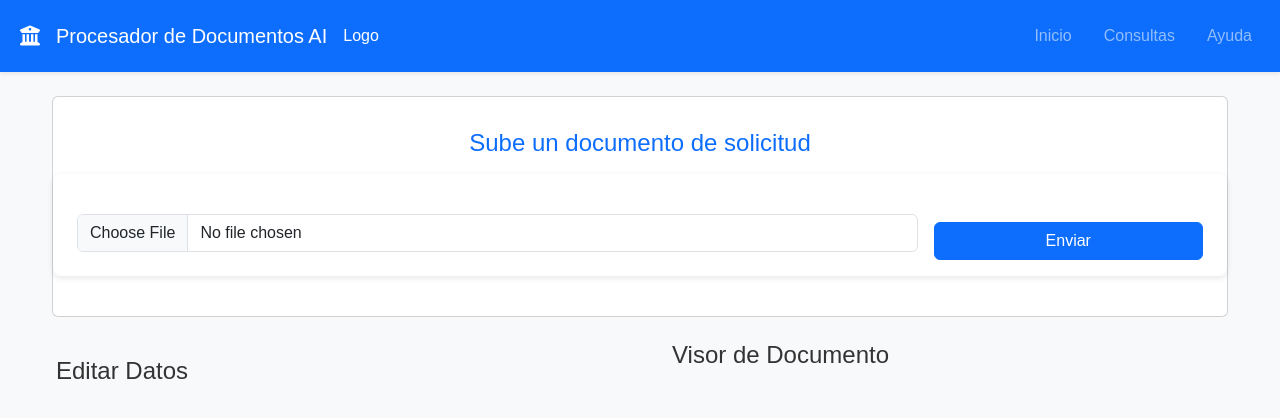
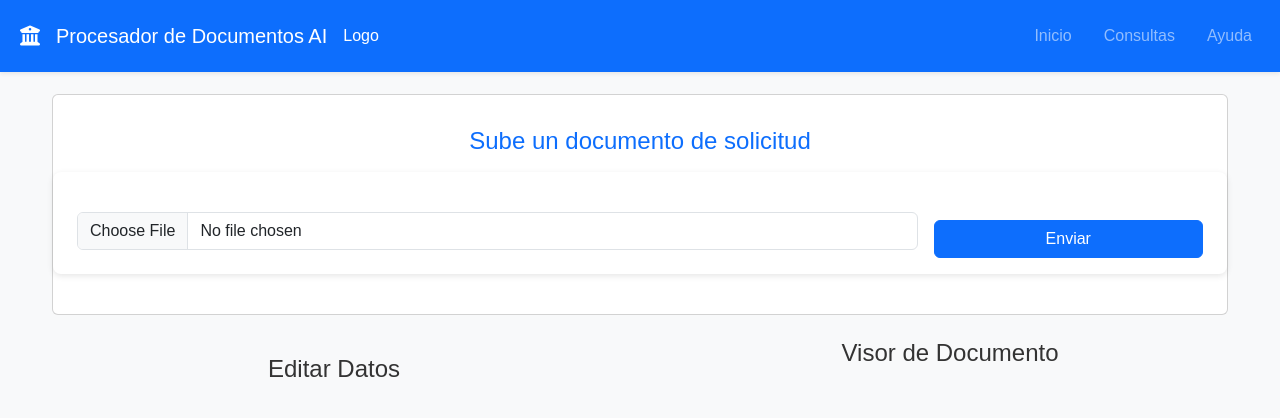
Before and after one commit to PavelBT/TFM, a Flask app: page / in a window 1280 px wide. Shown: the top 418 px of the page. Run offline with Flask 3, Linux system fonts and the light colour scheme; parts of the project's set-up code (start-up, migrations or seed data) failed here and were passed over; some libraries are stand-ins or nearby versions.

Commit message:
Improve UI layout

```diff
--- a/web/static/main.css
+++ b/web/static/main.css
@@ -3,6 +3,7 @@ body {
     margin: 0;
     background-color: #f8f9fa;
     color: #333;
+    padding-top: 70px; /* space for fixed navbar */
 }
 
 .container {
@@ -92,6 +93,7 @@ input[type="file"] {
 
 
 .table-link { color: #2c3e50; text-decoration: none; }
+.small-table { font-size: 0.875rem; }
 
 /* Alert styles */
 .alert {
--- a/web/templates/base.html
+++ b/web/templates/base.html
@@ -9,7 +9,7 @@
     <link rel="stylesheet" href="{{ url_for('static', filename='main.css') }}">
 </head>
 <body class="bg-light">
-    <nav class="navbar navbar-expand-lg navbar-dark bg-primary shadow-sm">
+    <nav class="navbar navbar-expand-lg navbar-dark bg-primary shadow-sm fixed-top">
         <div class="container-fluid">
             <a class="navbar-brand d-flex align-items-center" href="/">
                 <i class="fas fa-university me-2 p-2"></i>
--- a/web/templates/index.html
+++ b/web/templates/index.html
@@ -23,7 +23,7 @@
             {% if form_type %}
             <h2 class="h5 mb-3">{{ FORM_NAMES.get(form_type, form_type.replace('_', ' ').title()) }}</h2>
             {% endif %}
-            <h3 class="h4">Editar Datos</h3>
+            <h4 class="text-center mb-3">Editar Datos</h4>
             <form id="edit-form" {% if not fields %}style="display:none;"{% endif %}>
             <div id="form-area">
                 {% if fields %}
@@ -68,13 +68,13 @@
                     {{ render_form(fields) }}
                 {% endif %}
                 </div>
-                <div class="text-end mt-3">
+                <div class="text-center mt-3">
                     <button type="button" id="save-btn" class="btn btn-primary" {% if not fields %}style="display:none;"{% endif %}>Guardar</button>
                 </div>
             </form>
         </div>
         <div class="preview-section col-md-6">
-            <h2 class="h4">Visor de Documento</h2>
+            <h4 class="text-center mb-3">Visor de Documento</h4>
             <div id="preview-area">
             {% if file_url %}
                 {% if is_pdf %}
```
Also changed, not shown: web/templates/applications.html (+8 -3 lines).
